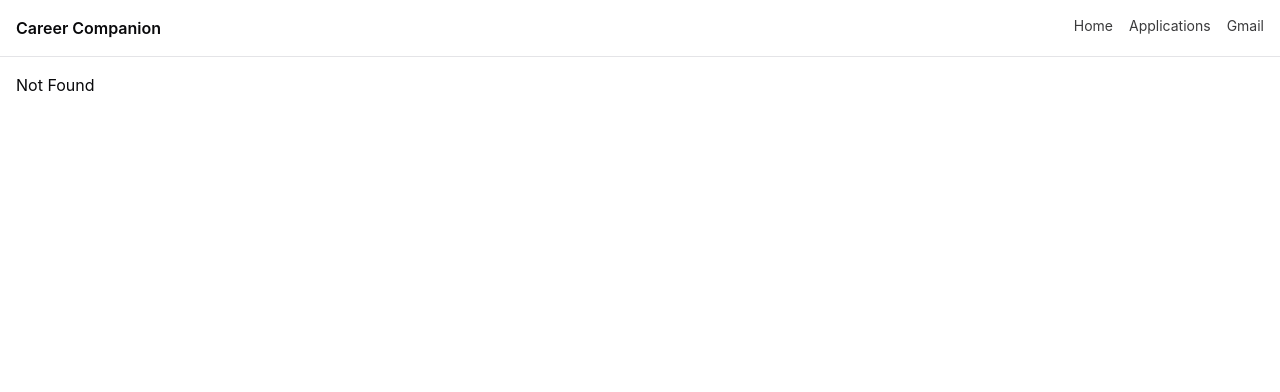
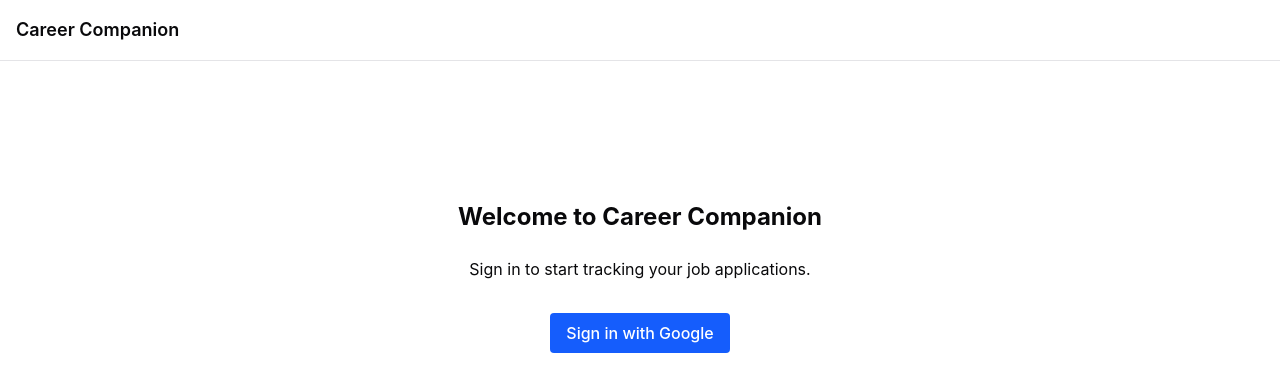
Before and after one commit to NitinSirsath/career-companion-frontend, a React (Vite) app: page /login in a window 1280 px wide. Before the commit this address had no page. Shown: the top 392 px of the page. Built offline with nearby package versions, Linux system fonts and the light colour scheme; no server answers.

Commit message:
feat(auth): COM-24 Google Sign-In & protected routes
- Added Login page and auth API hook
- Wrapped root route with authentication context
- Included credentials for API calls

```diff
--- /dev/null
+++ b/src/api/auth.ts
@@ -0,0 +1,23 @@
+import { api } from './client';
+
+export interface User {
+  id: string;
+  email: string;
+  name: string | null;
+}
+
+export async function getCurrentUser(): Promise<User | null> {
+  try {
+    // using raw fetch directly to bypass throwing error on 401
+    const response = await fetch('/api/auth/me', { credentials: 'include' });
+    if (response.status === 401) return null;
+    if (!response.ok) throw new Error('Auth error');
+    return response.json();
+  } catch (err: any) {
+    return null;
+  }
+}
+
+export async function logout(): Promise<void> {
+  await api.post('/api/auth/logout');
+}
--- a/src/api/client.ts
+++ b/src/api/client.ts
@@ -23,6 +23,7 @@ export class ApiClient {
   private async request<T>(endpoint: string, options: RequestInit = {}): Promise<T> {
     const response = await fetch(endpoint, {
       ...options,
+      credentials: 'include',
       headers: {
         ...this.defaultHeaders,
         ...options.headers,
@@ -35,6 +36,18 @@ export class ApiClient {
     }
 
     return response.json();
+  }
+
+  async get<T>(endpoint: string, options?: RequestInit): Promise<T> {
+    return this.request<T>(endpoint, { ...options, method: 'GET' });
+  }
+
+  async post<T>(endpoint: string, body?: any, options?: RequestInit): Promise<T> {
+    return this.request<T>(endpoint, {
+      ...options,
+      method: 'POST',
+      body: body ? JSON.stringify(body) : undefined,
+    });
   }
 
   async createApplication(data: CreateApplicationRequest): Promise<ApplicationResponse> {
--- a/src/main.tsx
+++ b/src/main.tsx
@@ -1,24 +1,42 @@
-import { StrictMode } from 'react'
+import { StrictMode, useEffect, useState } from 'react'
 import { createRoot } from 'react-dom/client'
 import './index.css'
 import { RouterProvider, createRouter } from '@tanstack/react-router'
 import { QueryClient, QueryClientProvider } from '@tanstack/react-query'
 import { routeTree } from './routeTree.gen'
-
-const router = createRouter({ routeTree })
-
-declare module '@tanstack/react-router' {
-  interface Register {
-    router: typeof router
-  }
-}
+import { getCurrentUser, User } from './api/auth';
 
 const queryClient = new QueryClient()
+
+function App() {
+  const [user, setUser] = useState<User | null>(null);
+  const [loading, setLoading] = useState(true);
+  const [router, setRouter] = useState<any>(null);
+
+  useEffect(() => {
+    getCurrentUser().then((u) => {
+      setUser(u);
+
+      const r = createRouter({
+        routeTree,
+        context: { user: u },
+      });
+      setRouter(r);
+      setLoading(false);
+    });
+  }, []);
+
+  if (loading) {
+    return <div className="p-8">Loading...</div>;
+  }
+
+  return <RouterProvider router={router} />;
+}
 
 createRoot(document.getElementById('root')!).render(
   <StrictMode>
     <QueryClientProvider client={queryClient}>
-      <RouterProvider router={router} />
+      <App />
     </QueryClientProvider>
   </StrictMode>,
 )
--- a/src/routeTree.gen.ts
+++ b/src/routeTree.gen.ts
@@ -12,6 +12,7 @@ import { Route as rootRouteImport } from './routes/__root'
 import { Route as IndexRouteImport } from './routes/index'
 import { Route as ApplicationsRouteImport } from './routes/applications'
 import { Route as GmailRouteImport } from './routes/gmail'
+import { Route as LoginRouteImport } from './routes/login'
 
 const IndexRoute = IndexRouteImport.update({
   id: '/',
@@ -28,35 +29,44 @@ const GmailRoute = GmailRouteImport.update({
   path: '/gmail',
   getParentRoute: () => rootRouteImport,
 } as any)
+const LoginRoute = LoginRouteImport.update({
+  id: '/login',
+  path: '/login',
+  getParentRoute: () => rootRouteImport,
+} as any)
 
 export interface FileRoutesByFullPath {
   '/': typeof IndexRoute
   '/applications': typeof ApplicationsRoute
   '/gmail': typeof GmailRoute
+  '/login': typeof LoginRoute
 }
 export interface FileRoutesByTo {
   '/': typeof IndexRoute
   '/applications': typeof ApplicationsRoute
   '/gmail': typeof GmailRoute
+  '/login': typeof LoginRoute
 }
 export interface FileRoutesById {
   __root__: typeof rootRouteImport
   '/': typeof IndexRoute
   '/applications': typeof ApplicationsRoute
   '/gmail': typeof GmailRoute
+  '/login': typeof LoginRoute
 }
 export interface FileRouteTypes {
   fileRoutesByFullPath: FileRoutesByFullPath
-  fullPaths: '/' | '/applications' | '/gmail'
+  fullPaths: '/' | '/applications' | '/gmail' | '/login'
   fileRoutesByTo: FileRoutesByTo
-  to: '/' | '/applications' | '/gmail'
-  id: '__root__' | '/' | '/applications' | '/gmail'
+  to: '/' | '/applications' | '/gmail' | '/login'
+  id: '__root__' | '/' | '/applications' | '/gmail' | '/login'
   fileRoutesById: FileRoutesById
 }
 export interface RootRouteChildren {
   IndexRoute: typeof IndexRoute
   ApplicationsRoute: typeof ApplicationsRoute
   GmailRoute: typeof GmailRoute
+  LoginRoute: typeof LoginRoute
 }
 
 declare module '@tanstack/react-router' {
@@ -82,6 +92,13 @@ declare module '@tanstack/react-router' {
       preLoaderRoute: typeof GmailRouteImport
       parentRoute: typeof rootRouteImport
     }
+    '/login': {
+      id: '/login'
+      path: '/login'
+      fullPath: '/login'
+      preLoaderRoute: typeof LoginRouteImport
+      parentRoute: typeof rootRouteImport
+    }
   }
 }
 
@@ -89,6 +106,7 @@ const rootRouteChildren: RootRouteChildren = {
   IndexRoute: IndexRoute,
   ApplicationsRoute: ApplicationsRoute,
   GmailRoute: GmailRoute,
+  LoginRoute: LoginRoute,
 }
 export const routeTree = rootRouteImport
   ._addFileChildren(rootRouteChildren)
--- a/src/routes/__root.tsx
+++ b/src/routes/__root.tsx
@@ -1,20 +1,54 @@
-import { createRootRoute, Outlet, Link } from '@tanstack/react-router'
+import { createRootRouteWithContext, Outlet, Link, redirect, useRouter } from '@tanstack/react-router';
+import { User, getCurrentUser, logout } from '../api/auth';
+import { useEffect, useState } from 'react';
 
+interface RouterContext {
+  user: User | null;
+}
 
-export const Route = createRootRoute({
-  component: () => (
+export const Route = createRootRouteWithContext<RouterContext>()({
+  beforeLoad: async ({ location, context }) => {
+    // Only fetch user if not present, and let context handle it.
+    // We will do actual fetch in main.tsx or app root to inject context.
+    if (!context.user && location.pathname !== '/login') {
+      throw redirect({
+        to: '/login',
+      });
+    }
+    if (context.user && location.pathname === '/login') {
+      throw redirect({
+        to: '/',
+      });
+    }
+  },
+  component: RootComponent,
+});
+
+function RootComponent() {
+  const router = useRouter();
+  const context = Route.useRouteContext();
+
+  const handleLogout = async () => {
+    await logout();
+    window.location.href = '/login'; // hard reload to clear context
+  };
+
+  return (
     <div className="min-h-screen bg-background text-foreground flex flex-col font-sans">
-      <div className="p-4 border-b border-border flex justify-between">
-        <h1 className="font-semibold">Career Companion</h1>
-        <div className="text-sm opacity-80 flex gap-4">
-          <Link to="/" className="[&.active]:font-bold">Home</Link>
-          <Link to="/applications" className="[&.active]:font-bold">Applications</Link>
-          <Link to="/gmail" className="[&.active]:font-bold">Gmail</Link>
-        </div>
+      <div className="p-4 border-b border-border flex justify-between items-center">
+        <h1 className="font-semibold text-lg">Career Companion</h1>
+        {context.user && (
+          <div className="text-sm opacity-80 flex gap-6 items-center">
+            <Link to="/" className="[&.active]:font-bold hover:underline">Home</Link>
+            <Link to="/applications" className="[&.active]:font-bold hover:underline">Applications</Link>
+            <Link to="/gmail" className="[&.active]:font-bold hover:underline">Gmail</Link>
+            <button onClick={handleLogout} className="ml-4 hover:underline text-red-500 font-medium">Logout</button>
+          </div>
+        )}
       </div>
       <div className="flex-1 p-4">
         <Outlet />
       </div>
     </div>
-  ),
-})
+  );
+}
--- /dev/null
+++ b/src/routes/login.tsx
@@ -0,0 +1,25 @@
+import { createFileRoute } from '@tanstack/react-router';
+
+export const Route = createFileRoute('/login')({
+  component: Login,
+});
+
+function Login() {
+  const handleLogin = () => {
+    // Redirects to backend auth connect
+    window.location.href = 'http://localhost:3000/api/auth/connect';
+  };
+
+  return (
+    <div className="flex flex-col items-center justify-center min-h-[50vh]">
+      <h1 className="text-2xl font-bold mb-6">Welcome to Career Companion</h1>
+      <p className="mb-8 text-muted-foreground">Sign in to start tracking your job applications.</p>
+      <button
+        onClick={handleLogin}
+        className="px-4 py-2 bg-blue-600 text-white rounded font-medium hover:bg-blue-700 transition"
+      >
+        Sign in with Google
+      </button>
+    </div>
+  );
+}
```
